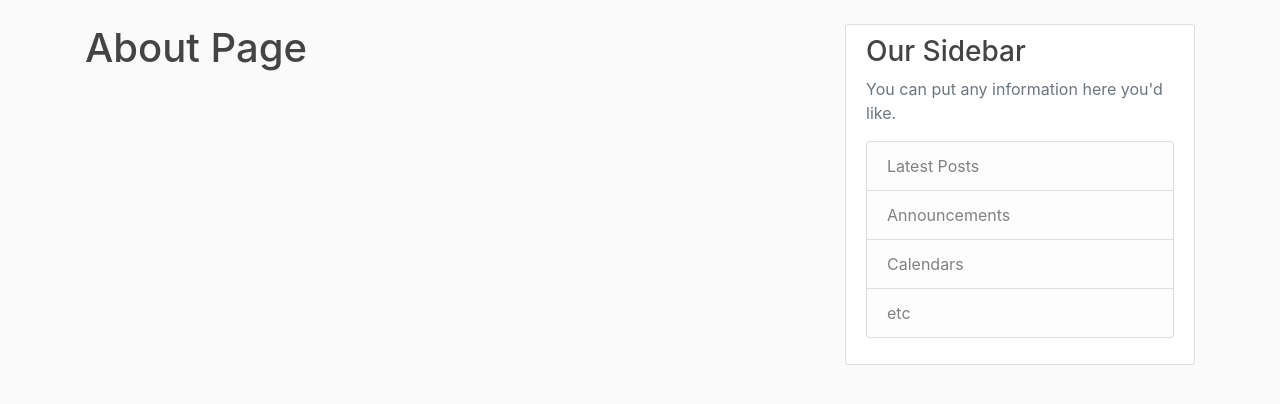
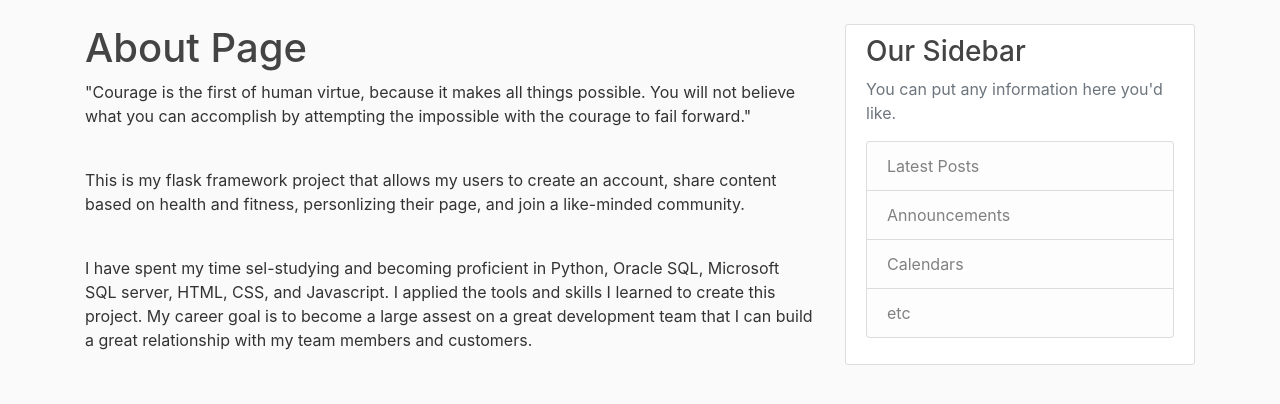
Before and after one commit to adetunji-ogungbayi/flask-blog-health-fitness-, a Flask app: page /about in a window 1280 px wide. Shown: the part 56-460 px from the top of the page. Run offline with Flask 2, Linux system fonts and the light colour scheme; parts of the project's set-up code (start-up, migrations or seed data) failed here and were passed over; some libraries are stand-ins or nearby versions.

Commit message:
Add files via upload

```diff
--- a/flaskblog/flaskblog/template/about.html
+++ b/flaskblog/flaskblog/template/about.html
@@ -1,4 +1,15 @@
 {% extends "layout.html" %}
 {% block content %}
 	<h1> About Page </h1>
+	<p>
+		"Courage is the first of human virtue, because it makes all things possible. You will not believe what you can accomplish by attempting the impossible with the courage to fail forward."
+	</p>
+	<br>
+	<p>
+		This is my flask framework project that allows my users to create an account, share content based on health and fitness, personlizing their page, and join a like-minded community.
+	</p>
+	<br>
+	<p>
+		I have spent my time sel-studying and becoming proficient in Python, Oracle SQL, Microsoft SQL server, HTML, CSS, and Javascript. I applied the tools and skills I learned to create this project. My career goal is to become a large assest on a great development team that I can build a great relationship with my team members and customers.
+	</p>
 {% endblock content %}
```
